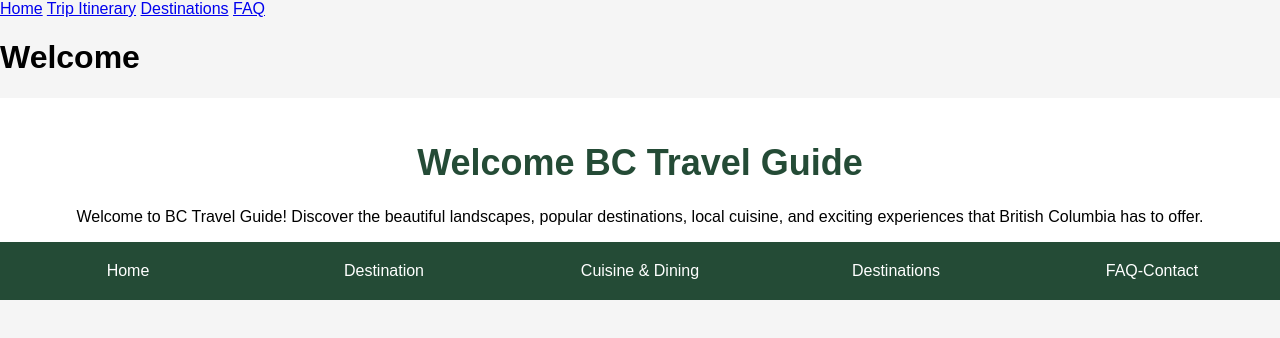
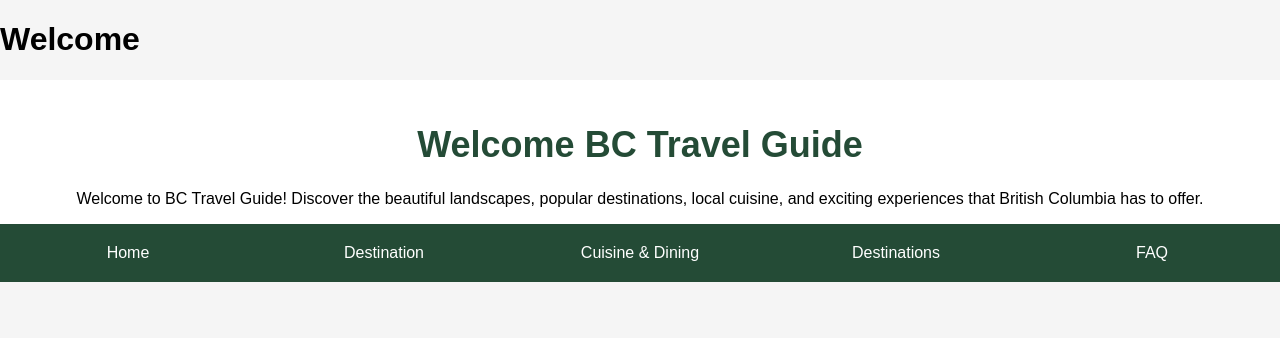
Before and after one commit to ajanda6/team-website, a plain HTML site: page index.html in a window 1280 px wide. Drawn offline with Linux system fonts and the light colour scheme.

Commit message:
Update homepage design

```diff
--- a/index.html
+++ b/index.html
@@ -7,12 +7,6 @@
     <link rel="stylesheet" href="css/style.css">
 </head>
 <body>
-    <nav>
-        <a href="index.html">Home</a>
-        <a href="itinerary.html">Trip Itinerary</a>
-        <a href="destinations.html">Destinations</a>
-        <a href="faq.html">FAQ</a>
-    </nav>
     <h1>Welcome</h1>
 
     <header>
@@ -28,7 +22,7 @@
             <a href="itinerary.html">Destination</a>
             <a href="cusine.html">Cuisine & Dining</a>
             <a href="destinations.html">Destinations</a>
-            <a href="contact.html">FAQ-Contact</a>
+            <a href="faq.html">FAQ</a>
         </nav>
     </header>
 
```
